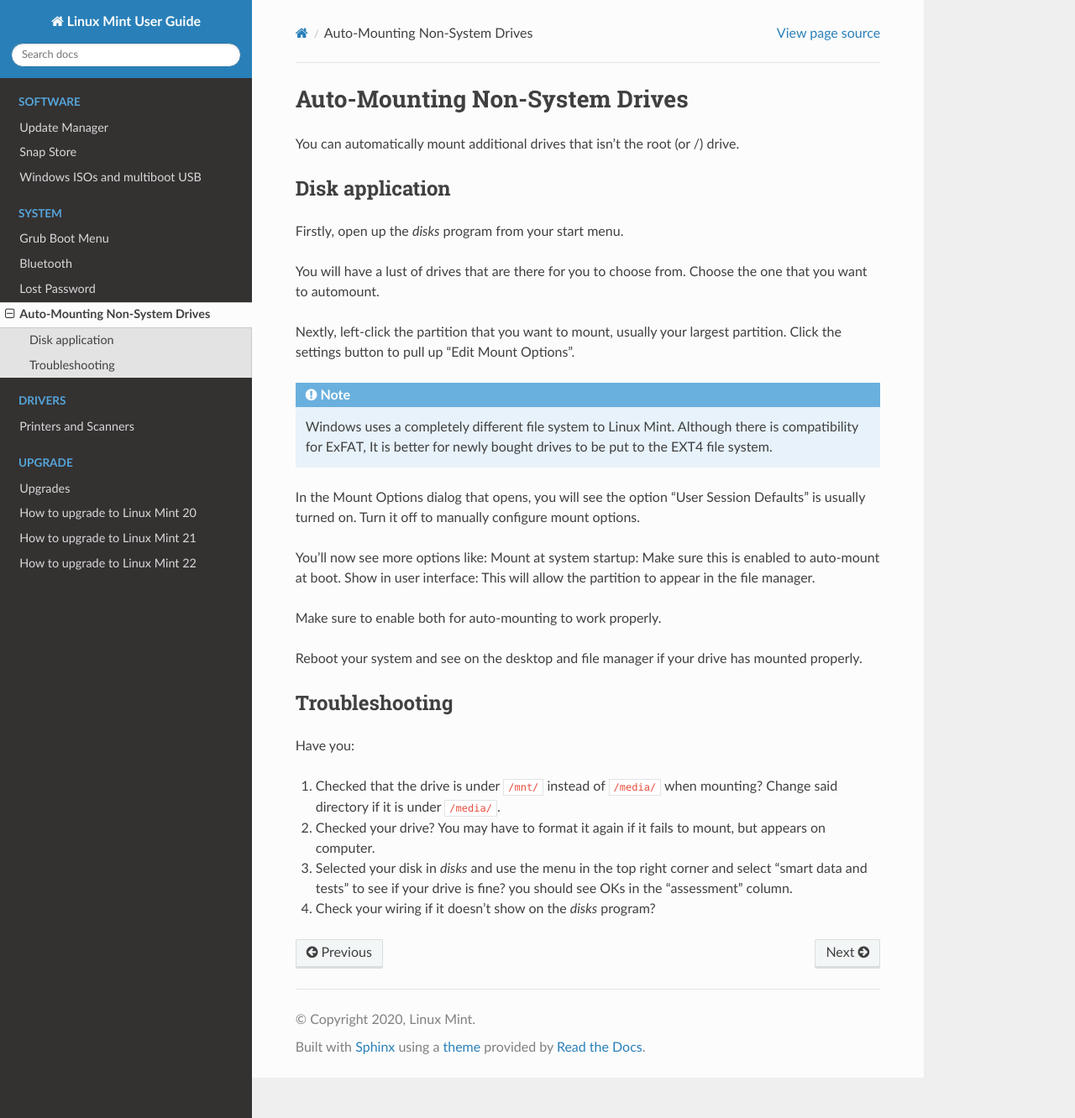
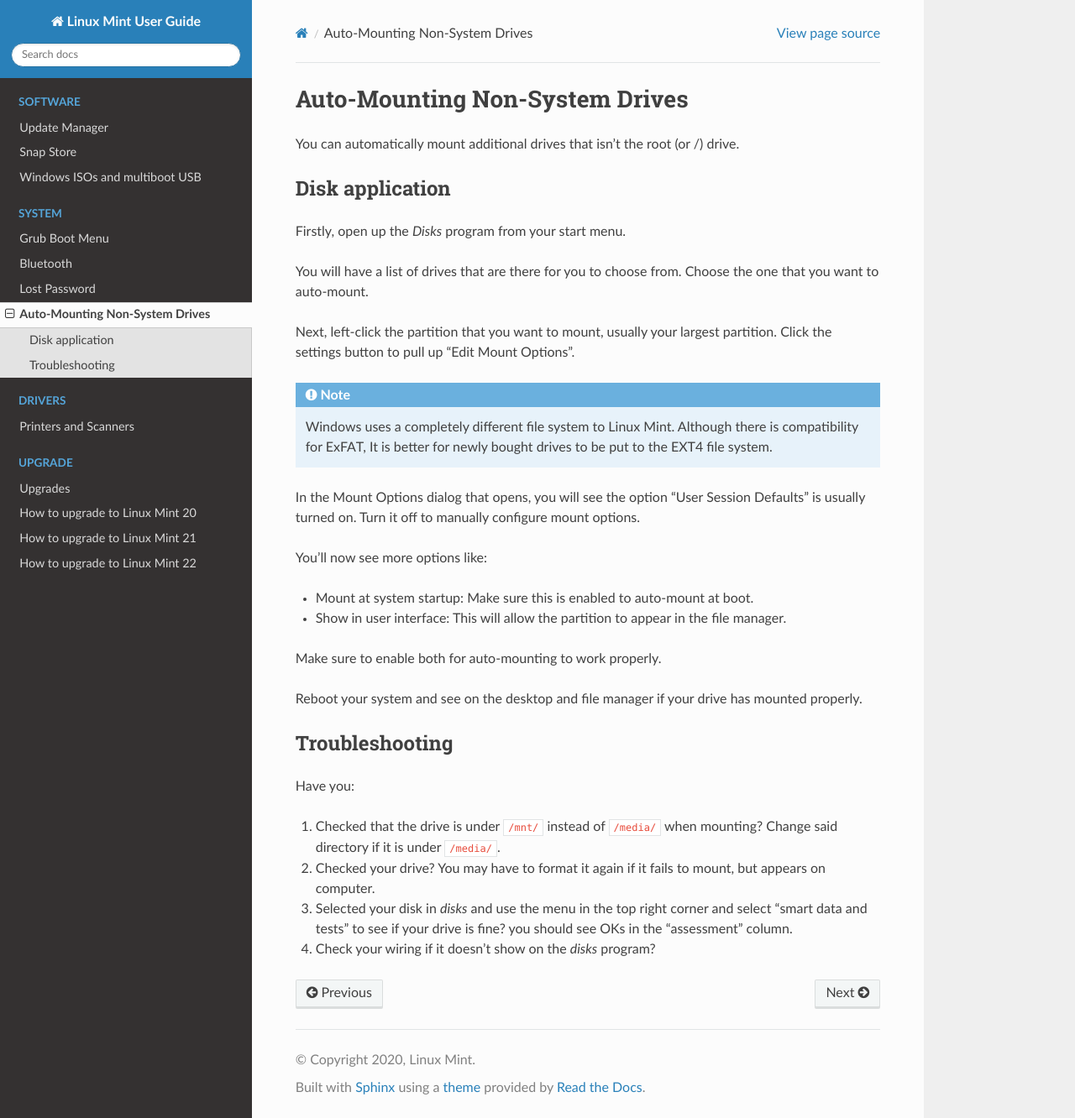
Before and after one commit to linuxmint/doc-user-guide, a Sphinx documentation site: the page built from docs/automount.rst, in a window 1280 px wide and 1332 px high. Shown: the whole window at 84% size. Built offline with Sphinx 7.4.7 and the Read the Docs theme 3.1.0, drawn with Linux system fonts in a browser that asks for light colours.

```diff
--- a/docs/automount.rst
+++ b/docs/automount.rst
@@ -7,11 +7,11 @@ You can automatically mount additional drives that isn't the root (or /) drive.
 Disk application
 ================
 
-Firstly, open up the *disks* program from your start menu.
+Firstly, open up the *Disks* program from your start menu.
 
-You will have a lust of drives that are there for you to choose from. Choose the one that you want to automount.
+You will have a list of drives that are there for you to choose from. Choose the one that you want to auto-mount.
 
-Nextly, left-click the partition that you want to mount, usually your largest partition. Click the settings button to pull up "Edit Mount Options".
+Next, left-click the partition that you want to mount, usually your largest partition. Click the settings button to pull up "Edit Mount Options".
 
 .. note::
 
@@ -20,8 +20,9 @@ Nextly, left-click the partition that you want to mount, usually your largest pa
 In the Mount Options dialog that opens, you will see the option "User Session Defaults" is usually turned on. Turn it off to manually configure mount options.
 
 You’ll now see more options like:
-Mount at system startup: Make sure this is enabled to auto-mount at boot.
-Show in user interface: This will allow the partition to appear in the file manager.
+
+* Mount at system startup: Make sure this is enabled to auto-mount at boot.
+* Show in user interface: This will allow the partition to appear in the file manager.
 
 Make sure to enable both for auto-mounting to work properly.
 
--- a/docs/wificard.rst
+++ /dev/null
@@ -1,3 +0,0 @@
-############################
-Wireless Cards
-############################
```
